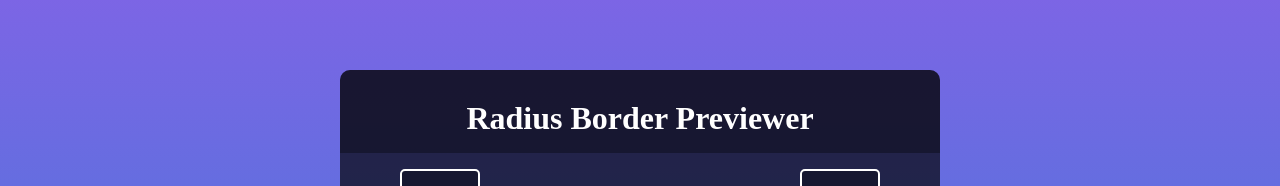
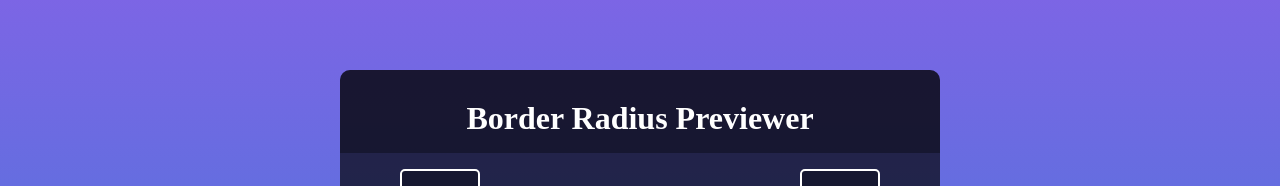
Before and after one commit to guiUrbanas03/WebProjects, a plain HTML site: page t1_beginner_projects/02_border_radius_previewer/index.html in a window 1280 px wide. Shown: the part 123-309 px from the top of the page. Drawn offline with Linux system fonts and the light colour scheme.

Commit message:
03 - fixing header

```diff
--- a/t1_beginner_projects/02_border_radius_previewer/index.html
+++ b/t1_beginner_projects/02_border_radius_previewer/index.html
@@ -11,7 +11,7 @@
 <body>
     <div class="container">
         <header>
-            <h1>Radius Border Previewer</h1>
+            <h1>Border Radius Previewer</h1>
         </header>
         <input type="number" name="top-left-border" class="radius-value-input" value="0">
         <input type="number" name="top-right-border" class="radius-value-input" value="0">
```
